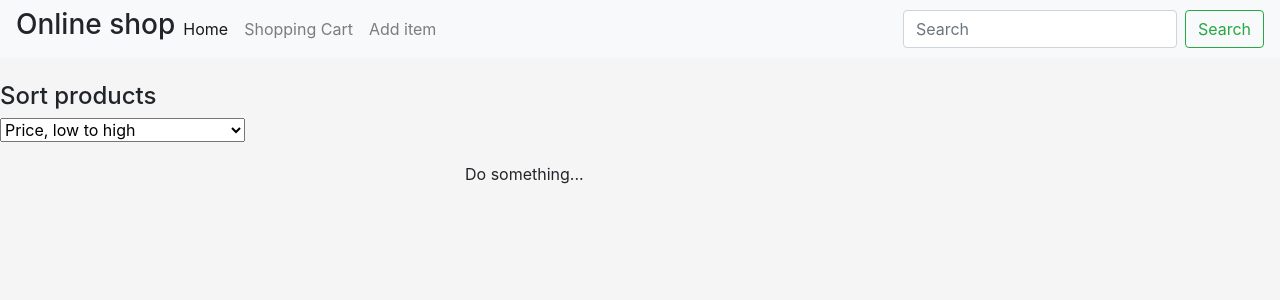
After one commit to Opalil/djangoProject, a Django app: template app/templates/ShopTemplates/search_view.html in a window 1280 px wide. The commit adds this page. Shown: the top 300 px of the page. Run offline with Django 3.2, Linux system fonts and the light colour scheme; the template is opened without the code that fills it, so the values that code supplies are empty; some libraries are stand-ins or nearby versions.

Commit message:
search functionality
first implementation of search functionality... Basically works already but need to be shown on a view.

```diff
--- a/app/static/js/jquery.js
+++ b/app/static/js/jquery.js
@@ -14,3 +14,25 @@
     });
 
 });
+
+const user_input = $("#user-input")
+const search = $("#search")
+const endpoint = '/search_view/'
+const rep_div = $("#replaceable-content")
+
+let query = function(endpoint, request_parameters) {
+    $.getJSON(endpoint, request_parameters)
+    .done(response => {
+        rep_div.fadeTo('slow', 0).promise().then(() => {
+            rep_div.html(response['html_from_view'])
+            rep_div.fadeTo('slow', 1)
+
+        })
+    })
+}
+
+user_input.on('keyup', function() {
+    const request_parameters = {
+        q: $(this).val()
+    }
+})
--- a/app/templates/ShopTemplates/index.html
+++ b/app/templates/ShopTemplates/index.html
@@ -11,7 +11,7 @@
     <body>
         <div class="Navigation mb-4">
             <nav class="navbar navbar-expand-lg navbar-light bg-light">
-                <h3 class="navbar-title">Verkkokauppa</h3>
+                <h3 class="navbar-title">Online shop</h3>
                 <div class="collapse navbar-collapse">
                     <ul class="navbar-nav mr-auto">
                         <li class="nav-item active">
@@ -25,8 +25,8 @@
                         </li>
                     </ul>
                     <form class="form-inline my-2 my-lg-0">
-                        <input class="form-control mr-sm-2" type="search" placeholder="Search" aria-label="Search">
-                        <button class="btn btn-outline-success my-2 my-sm-0" type="submit">Search</button>
+                        <input id="user-input" class="form-control mr-sm-2" type="search" placeholder="Search" aria-label="Search">
+                        <button id="search" class="btn btn-outline-success my-2 my-sm-0" type="submit">Search</button>
                       </form>
                 </div>
             </nav>
@@ -40,6 +40,8 @@
                 <option value=4>Descending by product name</option>
             </select>
         </div>
+        <div class="container">
+            {% block content %}
             <div class="row">
                 {% for product in products %}
                 <div class="col-lg-4">
@@ -54,10 +56,6 @@
                 </div>
                 {% endfor %}
             </div>
-
-        <div class="container">
-            {% block content %}
-
             {% endblock content %}
         </div>
 
--- /dev/null
+++ b/app/templates/ShopTemplates/search_result.html
@@ -0,0 +1,11 @@
+{% if products %}
+    <ul>
+        {% for product in products %}
+        <li>
+            {{ product.productName }}
+        </li>
+        {% endfor %}
+    </ul>
+{% else %}
+    <p>Do something...</p>
+{% endif %}
--- a/app/templates/ShopTemplates/search.html
+++ b/app/templates/ShopTemplates/search_view.html
@@ -2,9 +2,11 @@
 {% block content %}
 <div class="row">
     <div class="col-lg-4">
-        <p>{{ item.productName }}</p>
+    </div>
+
+    <div id="replaceable-content" class="col-6">
+        {% include 'search_result.html' %}
     </div>
 
 </div>
-
 {% endblock content %}
--- a/app/urls.py
+++ b/app/urls.py
@@ -6,4 +6,5 @@
 	path('adminPanel/', views.adminPanel, name='adminPanel'),
 	path('item/<str:pk>/', views.item, name='item'),
 	path('cart/', views.cart, name='cart'),
+	path('search_view/', views.search_view, name='search_view.html'),
 ]
```
Also changed, not shown: app/views.py (+24 -0 lines). Lines whose indentation alone changed are shown as unchanged.
